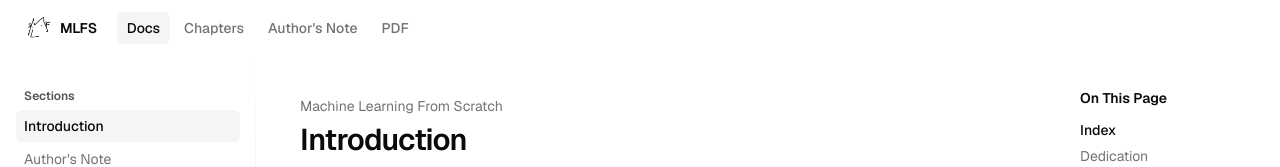
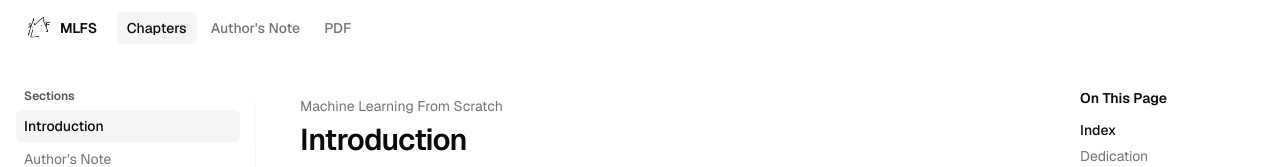
Before and after one commit to Eeman1113/MLFS, a Next.js app in the folder web/: page / in a window 1280 px wide. Shown: the top 167 px of the page. Built offline with nearby package versions, Linux system fonts and the light colour scheme.

Commit message:
Header: drop redundant "Docs" link (same target as Chapters)

```diff
--- a/web/components/site-header.tsx
+++ b/web/components/site-header.tsx
@@ -5,8 +5,7 @@ import { usePathname } from "next/navigation";
 import { withBase } from "@/lib/utils";
 
 const items = [
-  { label: "Docs", href: "/" },
-  { label: "Chapters", href: "/#toc" },
+  { label: "Chapters", href: "/" },
   { label: "Author's Note", href: "/authors-note" },
   { label: "PDF", href: "https://tinyurl.com/mlfs-study", external: true },
 ];
```
